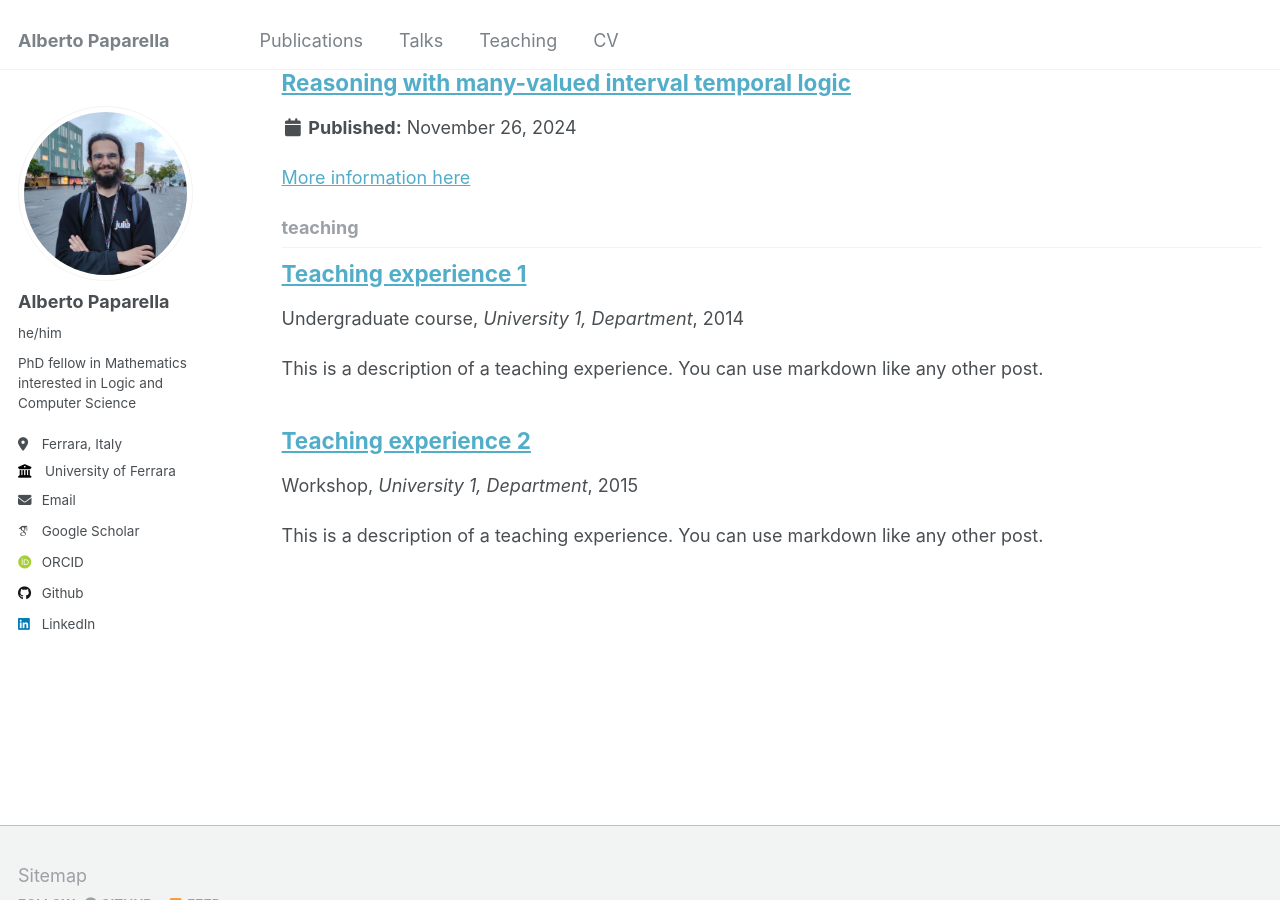
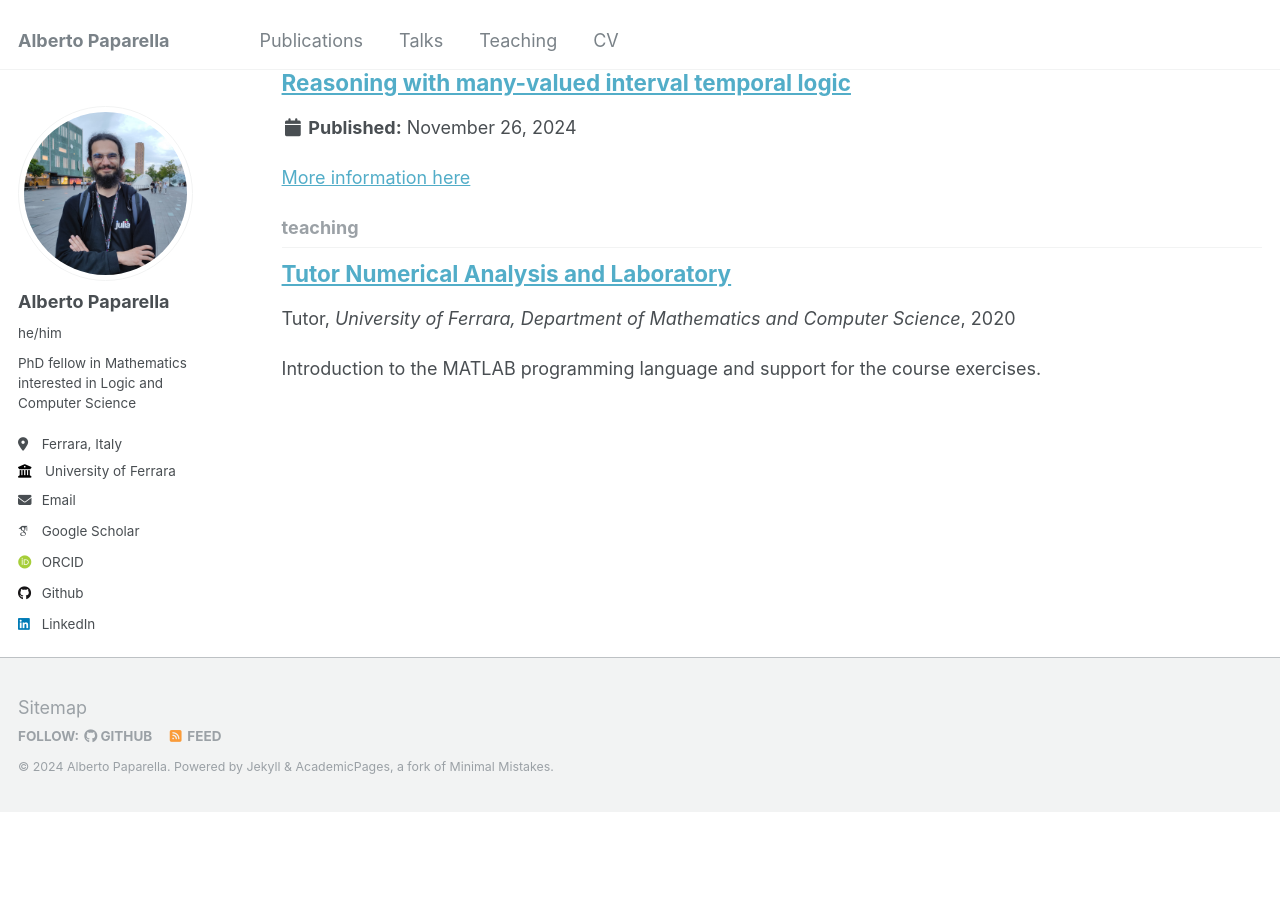
Before and after one commit to alberto-paparella/alberto-paparella.github.io, a Jekyll site: the page built from _pages/collection-archive.html, in a window 1280 px wide and 900 px high, scrolled down 1662 px. Built offline with Jekyll 4.4.1, drawn with Linux system fonts in a browser that asks for light colours; some web fonts are replaced; after the commit the page ends 2475 px from its top, so only the background shows below that.

Commit message:
Tryint teaching

```diff
--- a/_pages/teaching.html
+++ b/_pages/teaching.html
@@ -5,10 +5,8 @@ permalink: /teaching/
 author_profile: true
 ---
 
-This page is under construction
-
 {% include base_path %}
 
-<!-- {% for post in site.teaching reversed %}
+{% for post in site.teaching reversed %}
   {% include archive-single.html %}
-{% endfor %} -->
+{% endfor %}
--- a/_teaching/2014-spring-teaching-1.md
+++ /dev/null
@@ -1,20 +0,0 @@
----
-title: "Teaching experience 1"
-collection: teaching
-type: "Undergraduate course"
-permalink: /teaching/2014-spring-teaching-1
-venue: "University 1, Department"
-date: 2014-01-01
-location: "City, Country"
----
-
-This is a description of a teaching experience. You can use markdown like any other post.
-
-Heading 1
-======
-
-Heading 2
-======
-
-Heading 3
-======
--- a/_teaching/2015-spring-teaching-2.md
+++ /dev/null
@@ -1,20 +0,0 @@
----
-title: "Teaching experience 2"
-collection: teaching
-type: "Workshop"
-permalink: /teaching/2015-spring-teaching-1
-venue: "University 1, Department"
-date: 2015-01-01
-location: "City, Country"
----
-
-This is a description of a teaching experience. You can use markdown like any other post.
-
-Heading 1
-======
-
-Heading 2
-======
-
-Heading 3
-======
--- /dev/null
+++ b/_teaching/2020-fall-teaching-1.md
@@ -0,0 +1,11 @@
+---
+title: "Tutor Numerical Analysis and Laboratory"
+collection: teaching
+type: "Tutor"
+permalink: /teaching/2020-fall-teaching-1
+venue: "University of Ferrara, Department of Mathematics and Computer Science"
+date: 2020-10-01 - 2021-01-31
+location: "Ferrara, Italy"
+---
+
+Introduction to the MATLAB programming language and support for the course exercises.
```
Also changed, not shown: _pages/cv.md (+6 -8 lines).
